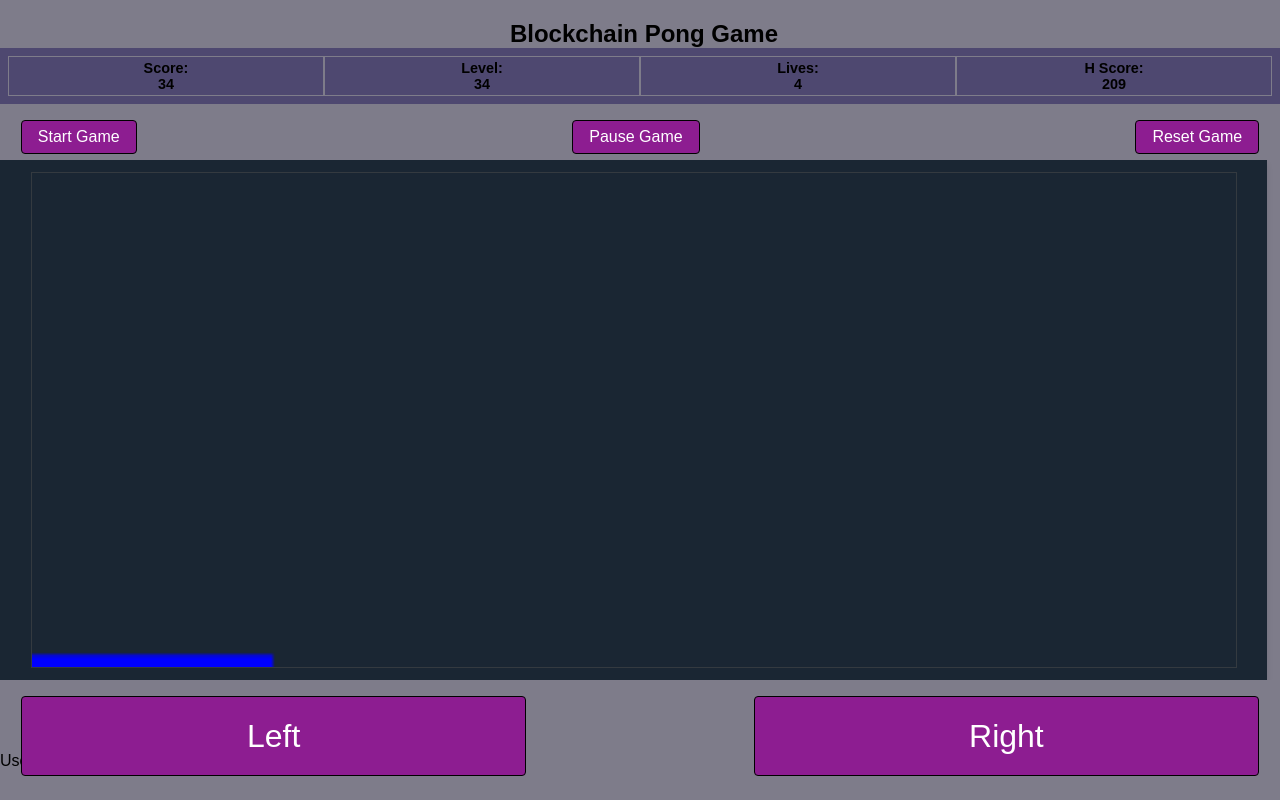
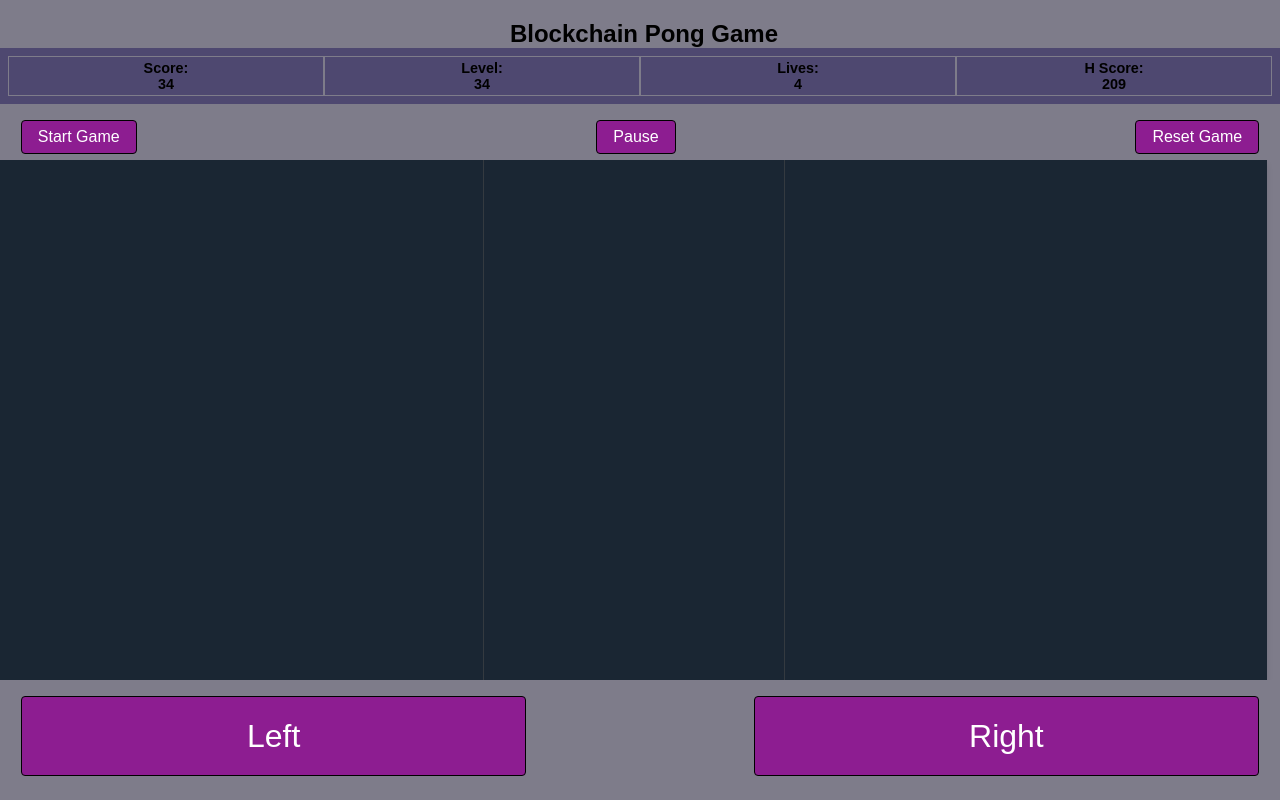
Before and after one commit to sergioreganati/Blockchain-ball-game, a React (Vite) app: page / in a window 1280 px wide. Built offline with nearby package versions, Linux system fonts and the light colour scheme.

Commit message:
working on canvas sizing

```diff
--- a/components/CanvasComponent.css
+++ b/components/CanvasComponent.css
@@ -13,13 +13,14 @@
 
   canvas {
     border: 1px solid #343a40;
-    width: 95%;
-    height: 95%;
+    width: 300px;
+    height: 600px;
+    ;
   }
   .canvas-wrapper {
     position: relative;
-    width: 100%;
-    height: 100%;
-    padding-bottom: 66.67%; /* Aspect ratio: (height / width) * 100% */
+    width: 300px;
+    height: 600px;
+    /*padding-bottom: 66.67%; /* Aspect ratio: (height / width) * 100% */
     overflow: hidden;
   }
--- a/components/CanvasComponent.jsx
+++ b/components/CanvasComponent.jsx
@@ -1,23 +1,45 @@
-import React, { useRef, useEffect, Fragment} from 'react';
+import React, { useState, useRef, useEffect, Fragment} from 'react';
 import './CanvasComponent.css';
 
-const CanvasComponent = () => {
-  const canvasRef = useRef(null);
+const CanvasComponent = (props) => {
+  let context;
+  let canvas
+  const canvasRef = useRef(null)
+
+
+
+  useEffect(() => {
+
+    canvas = canvasRef.current;
+
+    if (canvas == null || canvas == undefined) {
+      return;
+    }
+
+    console.log("W: " + canvas.width, "y: " + canvas.height)
+    console.log(window.innerWidth, window.innerHeight)
+    const windowWidth = window.innerWidth;
+    const windowHeight = window.innerHeight;
+    context = canvas.getContext('2d');
+  }
+  , [canvasRef.current]);
+
+  console.log("H: "+canvasRef, "W:" +canvasRef.innerWidth)
   let paddleWidth
   let paddleHeight
   let paddleX = 0;
-  let ball = { x: 0, y: 0, dx: 1, dy: -1, radius: 10 };
+  let ball = { x: 0, y: 0, dx: 5, dy: -5, radius: 10 };
 
+  let isPaused = props.isPaused;
   let leftPressed =false;
   let rightPressed = false;
 
   let leftPressedRef = useRef(leftPressed);
   let rightPressedRef = useRef(rightPressed);
-  console.log('leftPressedRef'+leftPressedRef.current)
 
-  const drawBall = (ctx, screenRatio) => {
+  const drawBall = (ctx,screenRatio) => {
     ctx.beginPath();
-    ctx.ellipse(ball.x, ball.y, ball.radius, ball.radius/screenRatio, 0, 0, Math.PI * 2);
+    ctx.ellipse(ball.x, ball.y, ball.radius, 2*ball.radius, 0, 0, Math.PI * 2);
     ctx.fillStyle = 'red';
     ctx.fill();
     ctx.closePath();
@@ -82,43 +104,72 @@ const CanvasComponent = () => {
       leftPressed = false;
     }
   };
-  function handleLeftDown(event) {
+  const handleLeftDown = (e) => {
     leftPressedRef.current=(true);
   }
-
-  function handleLeftUp() {
+  const handleLeftUp = (e) => {
     leftPressedRef.current=(false);
   }
-
-  function handleRightDown(event) {
-
+  const handleRightDown = (e) => {
     rightPressedRef.current=(true);
   }
-
-  function handleRightUp() {
+  const handleRightUp = (e) => {
     rightPressedRef.current=(false);
   }
 
-  useEffect(() => {
-    const canvas = canvasRef.current;
-    const context = canvas.getContext('2d');
+// determine canvas size base on window size keeping aspect ratio
+// w:300 h:600 is the original size of the canvas
 
-    let screenRatio = canvas.width / canvas.height;
+//console.log("Original Canvas size: W: " + canvasRef.current.width, "y: " + canvasRef.current.height)
 
-    ball.x = canvas.width / screenRatio;
-    ball.y = canvas.height/ screenRatio;
+
+
+
+
+useEffect(() => {
+  // let canvas = canvasRef.current;
+  if (context == null || context == undefined) {
+    return;
+  }
+  if (canvas == null || canvas == undefined) {
+    return;
+  }
+    //console.log("W: " + canvas.width, "y: " + canvas.height)
+    //console.log(window.innerWidth, window.innerHeight)
+    //const windowWidth = window.innerWidth;
+    //const windowHeight = window.innerHeight;
+    //canvas.width = windowWidth;
+    //canvas.height = windowHeight;
+    //const wRatio = 300 / canvas.width;
+    //const hRatio = 150 / canvas.height;
+    //const screenRatio = wRatio / hRatio;
+
+
+
+   //console.log(windowWidth, windowHeight)
+   //console.log(canvas.width, canvas.height)
+   //console.log(context)
+//
+    //let screenRatio = canvas.width / canvas.height;
+    console.log( "width: " + canvas.width, "height: " + canvas.height)
+
+    ball.x = canvas.width /2;
+    ball.y = canvas.height/2;
 
     ball.radius = canvas.width * 0.015; // 1.5% of canvas width
     paddleWidth = canvas.width * 0.2; // 20% of canvas width
-    paddleHeight = canvas.height * 0.025; // 2.5% of canvas height
+    paddleHeight = canvas.height * 0.05; // 2.5% of canvas height
 
     const draw = () => {
+
       context.clearRect(0, 0, canvas.width, canvas.height);
-      drawBall(context, screenRatio);
+      drawBall(context, 1);
       drawPaddle(context);
+      if (isPaused) {
+        return
+      }
       updateBallPosition(context);
       movePaddle();
-
 
     };
 
@@ -133,12 +184,17 @@ const CanvasComponent = () => {
       document.removeEventListener('keyup', keyUpHandler);
 
     };
-  }, [leftPressed, rightPressed]);
+  }, [leftPressed, rightPressed, isPaused]);
 
   return (
     <Fragment>
     <div className="canvas-container">
-      <canvas ref={canvasRef} />
+    <canvas
+      ref={canvasRef}
+      width="300"
+      height="600"
+      style={{ width: "300px", height: "600px" }}
+    />
     </div>
             <div className="Mobile-controls">
             <button color="primary" type="button" id="left-button" className="control" value="left" onMouseDown={handleLeftDown} onMouseUp={handleLeftUp} onTouchStart={handleLeftDown} onTouchEnd={handleLeftUp}>
--- a/src/App.css
+++ b/src/App.css
@@ -65,6 +65,7 @@ button {
   margin: 1svh 1svw;
   cursor: pointer;
   border-radius: 0.5svh;
+  user-select: none;
 }
 .control {
   font-size: 4svh;
--- a/src/App.jsx
+++ b/src/App.jsx
@@ -2,9 +2,15 @@ import { useState, useEffect } from 'react';
 import CanvasComponent from '../components/CanvasComponent.jsx';
 import './App.css';
 
+function initializeGame() {
+  console.log('Initialize Game');
+}
+
 function App() {
+  let [isPaused, setIsPaused] = useState(false);
   let [leftPressed, setLeftPressed] = useState(false);
   let [rightPressed, setRightPressed] = useState(false);
+
 
   function handleStart() {
     console.log('Start Game');
@@ -12,29 +18,13 @@ function App() {
 
   function handlePause() {
     console.log('Pause Game');
+    setIsPaused(!isPaused);
   }
 
   function handleReset() {
     console.log('Reset Game');
   }
 
-  function handleLeftDown() {
-    setLeftPressed(true);
-  }
-
-  function handleLeftUp() {
-    setLeftPressed(false);
-  }
-
-  function handleRightDown(event) {
-
-    setRightPressed(true);
-    console.log('right button pressed'+event.target.value)
-  }
-
-  function handleRightUp() {
-    setRightPressed(false);
-  }
   function handleKeyDown(event) {
     if (event.keyCode === 37) {
       setLeftPressed(true);
@@ -95,17 +85,17 @@ function App() {
             Start Game
           </button>
           <button color="primary" onClick={handlePause}>
-            Pause Game
+          {isPaused ? 'Resume' : 'Pause'}
           </button>
           <button color="primary" onClick={handleReset}>
             Reset Game
           </button>
         </div>
-        <CanvasComponent leftPressed={leftPressed} rightPressed={rightPressed} />
+        <CanvasComponent isPaused={isPaused}/>
 
       </main>
       <footer>
-        <p>Use arrow keys or Left/Right buttons to move the paddle</p>
+        <p></p>
       </footer>
     </div>
   );
```
